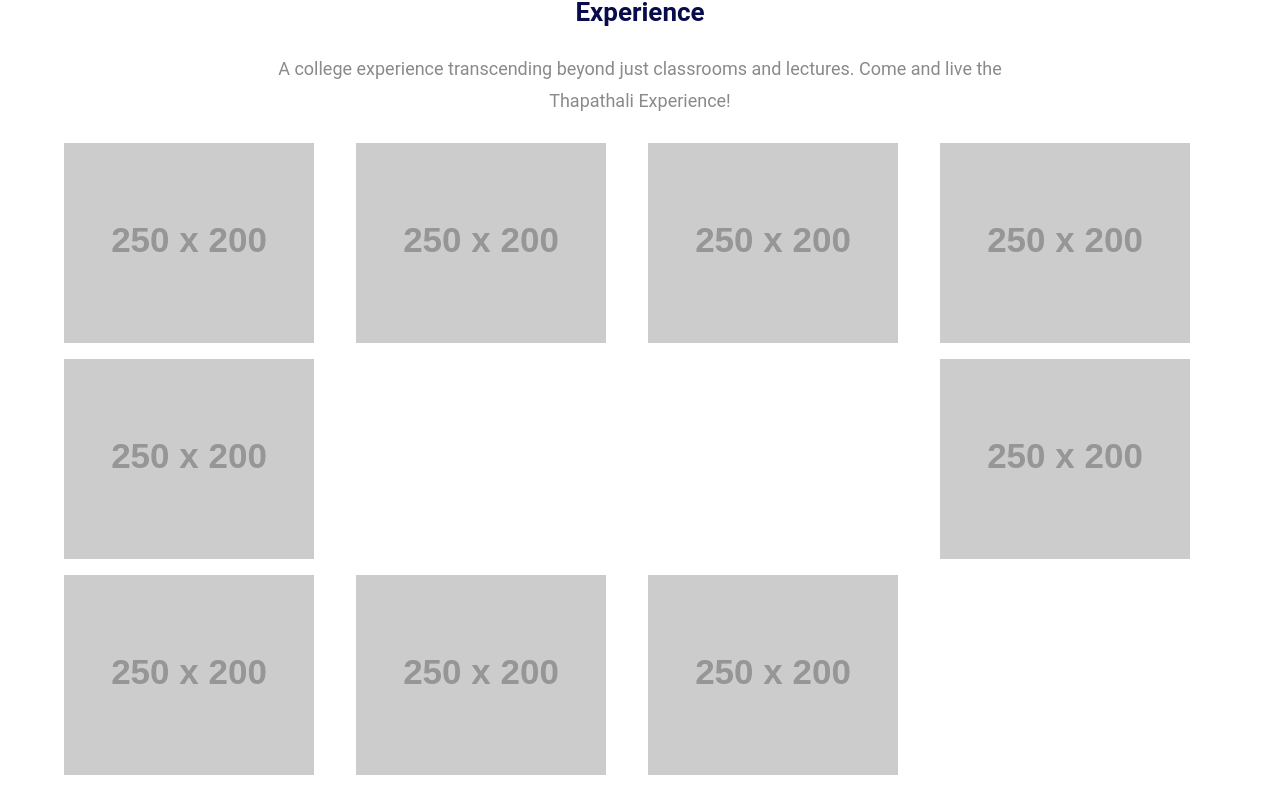
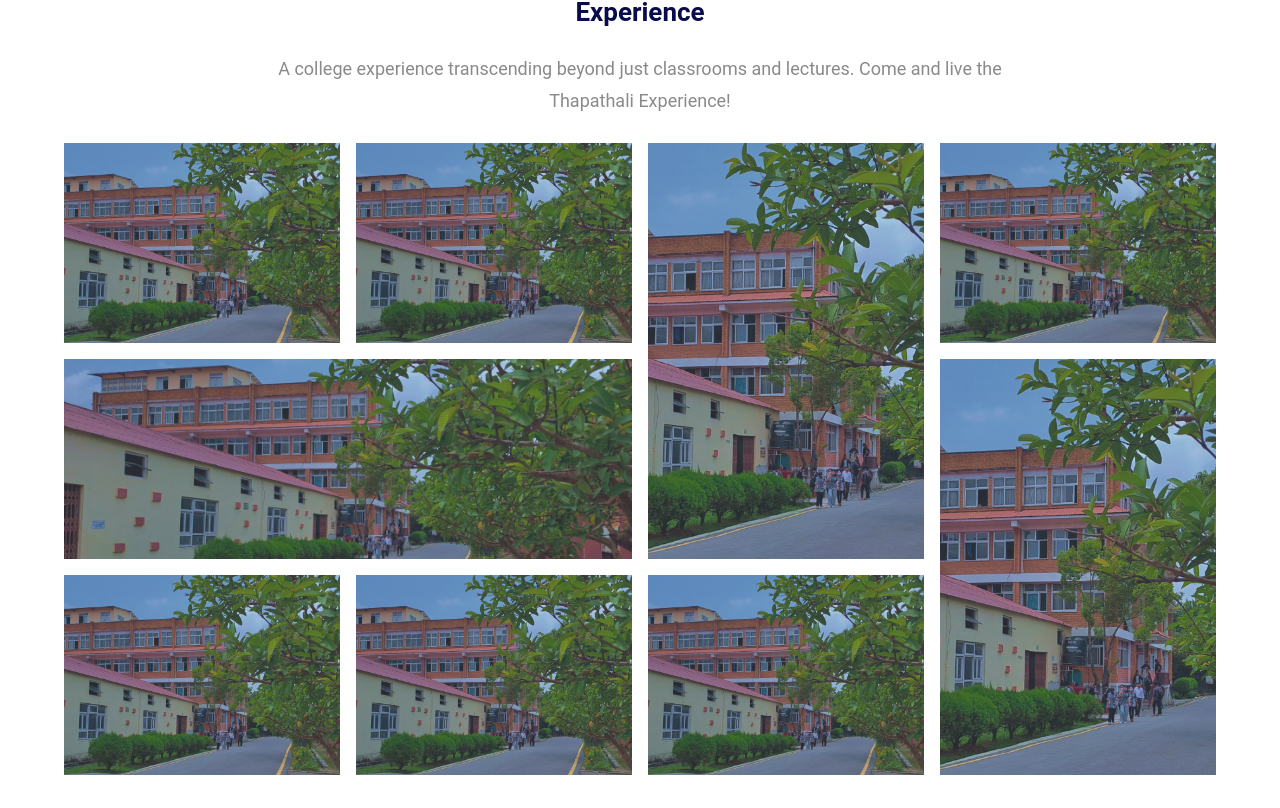
Before and after one commit to ompiepy/EMIS, a Next.js app: page / in a window 1280 px wide. Shown: the part 2792-3600 px from the top of the page. Built offline with nearby package versions, Linux system fonts and the light colour scheme.

Commit message:
added image to gallery

```diff
--- a/components/CampusImageIndividual.jsx
+++ b/components/CampusImageIndividual.jsx
@@ -1,10 +1,12 @@
 "use client"
 import React from 'react'
+import Image from 'next/image'
+import CoverImage from '@/assets/OurDepartmentsGridBackground.png'
 
 const CampusImageIndividual = ({ content }) => {
   return (
-    <div styles={{display: "flex", backgroundColor: "grey", maxWidth: "100%", height: "100%"}}>
-        <img src={content.image_src} styles={{width: "100%", height: "auto"}}/>
+    <div style={{position: "relative"}}>
+        <Image src={CoverImage} layout="fill" objectFit="cover" alt="Campus Chief" />
     </div>
   )
 }
```
